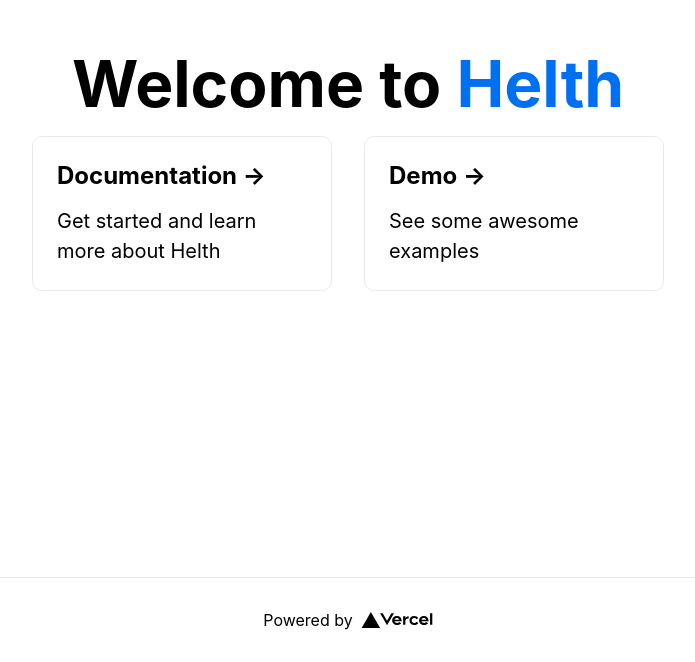
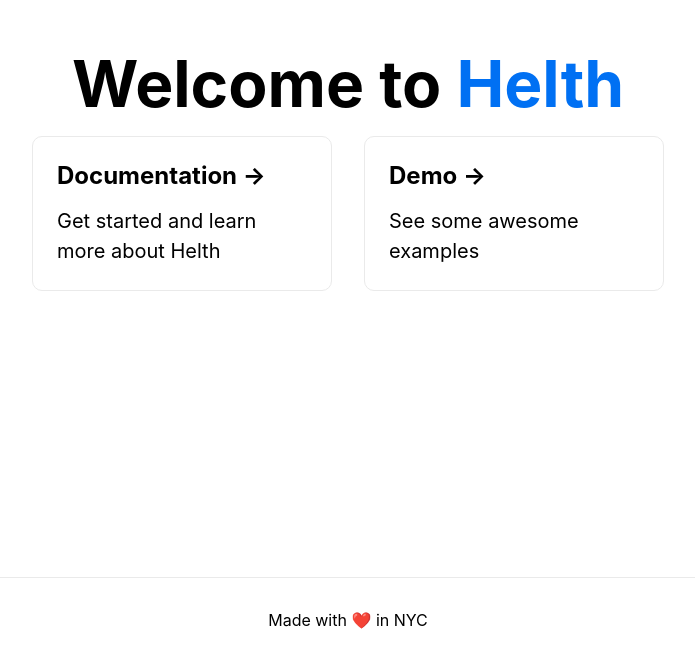
Before and after one commit to bentondecusin/helth, a Next.js app: page / in a window 1280 px wide. Shown: the part 223-885 px from the top of the page, without its empty margins (292-987 px from the left). Built offline with nearby package versions, Linux system fonts and the light colour scheme.

Commit message:
Update index.js

```diff
--- a/pages/index.js
+++ b/pages/index.js
@@ -6,8 +6,8 @@ export default function Home() {
   return (
     <div className={styles.container}>
       <Head>
-        <title>Create Next App</title>
-        <meta name="description" content="Generated by create next app" />
+        <title>Helth</title>
+        <meta name="description" content="Helth by Team Helth" />
         <link rel="icon" href="/favicon.ico" />
       </Head>
 
@@ -36,14 +36,8 @@ export default function Home() {
 
       <footer className={styles.footer}>
         <a
-          href="https://vercel.com?utm_source=create-next-app&utm_medium=default-template&utm_campaign=create-next-app"
-          target="_blank"
-          rel="noopener noreferrer"
         >
-          Powered by{' '}
-          <span className={styles.logo}>
-            <Image src="/vercel.svg" alt="Vercel Logo" width={72} height={16} />
-          </span>
+          Made with ❤️ in NYC
         </a>
       </footer>
     </div>
```
